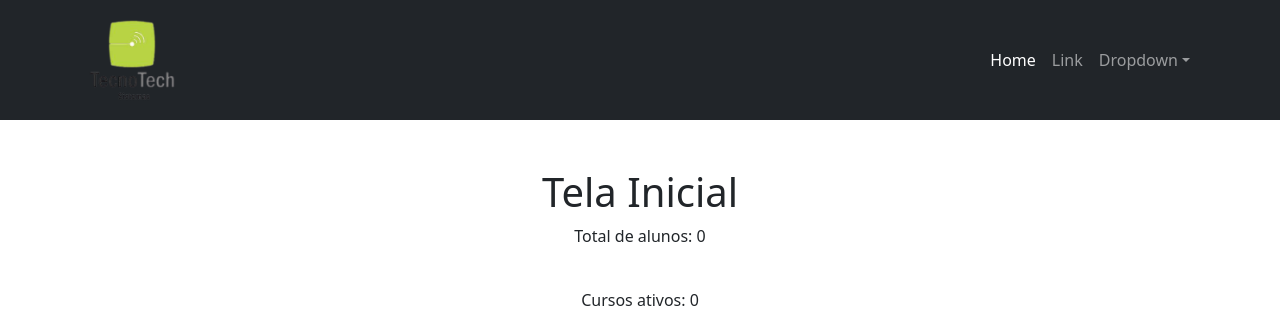
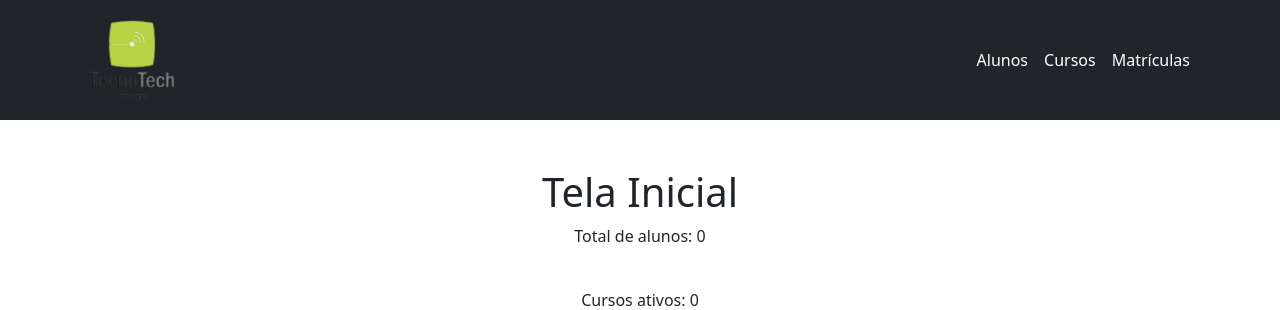
Before and after one commit to manoelcn/academia-dev-python, a Django app: page / in a window 1280 px wide. Shown: the top 310 px of the page. Run offline with Django 5.2, Linux system fonts and the light colour scheme; data that the repository does not hold is empty.

Commit message:
feat: adiciona links navegáveis no header

```diff
--- a/app/templates/components/_header.html
+++ b/app/templates/components/_header.html
@@ -1,26 +1,15 @@
 {% load static %}
 <nav class="navbar navbar-expand-lg navbar-dark bg-dark">
         <div class="container">
-            <a class="navbar-brand" href="#"><img src="{% static 'img/logo.png' %}" alt="logo" width="100px"></a>
+            <a class="navbar-brand" href="{% url 'home' %}"><img src="{% static 'img/logo.png' %}" alt="logo" width="100px"></a>
             <button class="navbar-toggler" type="button" data-bs-toggle="collapse"
                 data-bs-target="#navbarSupportedContent" aria-controls="navbarSupportedContent" aria-expanded="false"
                 aria-label="Toggle navigation"><span class="navbar-toggler-icon"></span></button>
             <div class="collapse navbar-collapse" id="navbarSupportedContent">
                 <ul class="navbar-nav ms-auto mb-2 mb-lg-0">
-                    <li class="nav-item"><a class="nav-link active" aria-current="page" href="#">Home</a></li>
-                    <li class="nav-item"><a class="nav-link" href="#">Link</a></li>
-                    <li class="nav-item dropdown">
-                        <a class="nav-link dropdown-toggle" id="navbarDropdown" href="#" role="button"
-                            data-bs-toggle="dropdown" aria-expanded="false">Dropdown</a>
-                        <ul class="dropdown-menu dropdown-menu-end" aria-labelledby="navbarDropdown">
-                            <li><a class="dropdown-item" href="#">Action</a></li>
-                            <li><a class="dropdown-item" href="#">Another action</a></li>
-                            <li>
-                                <hr class="dropdown-divider" />
-                            </li>
-                            <li><a class="dropdown-item" href="#">Something else here</a></li>
-                        </ul>
-                    </li>
+                    <li class="nav-item"><a class="nav-link active" aria-current="page" href="{% url 'student-list' %}">Alunos</a></li>
+                    <li class="nav-item"><a class="nav-link active" aria-current="page" href="{% url 'course-list' %}">Cursos</a></li>
+                    <li class="nav-item"><a class="nav-link active" aria-current="page" href="{% url 'enrollment-list' %}">Matrículas</a></li>
                 </ul>
             </div>
         </div>
```
